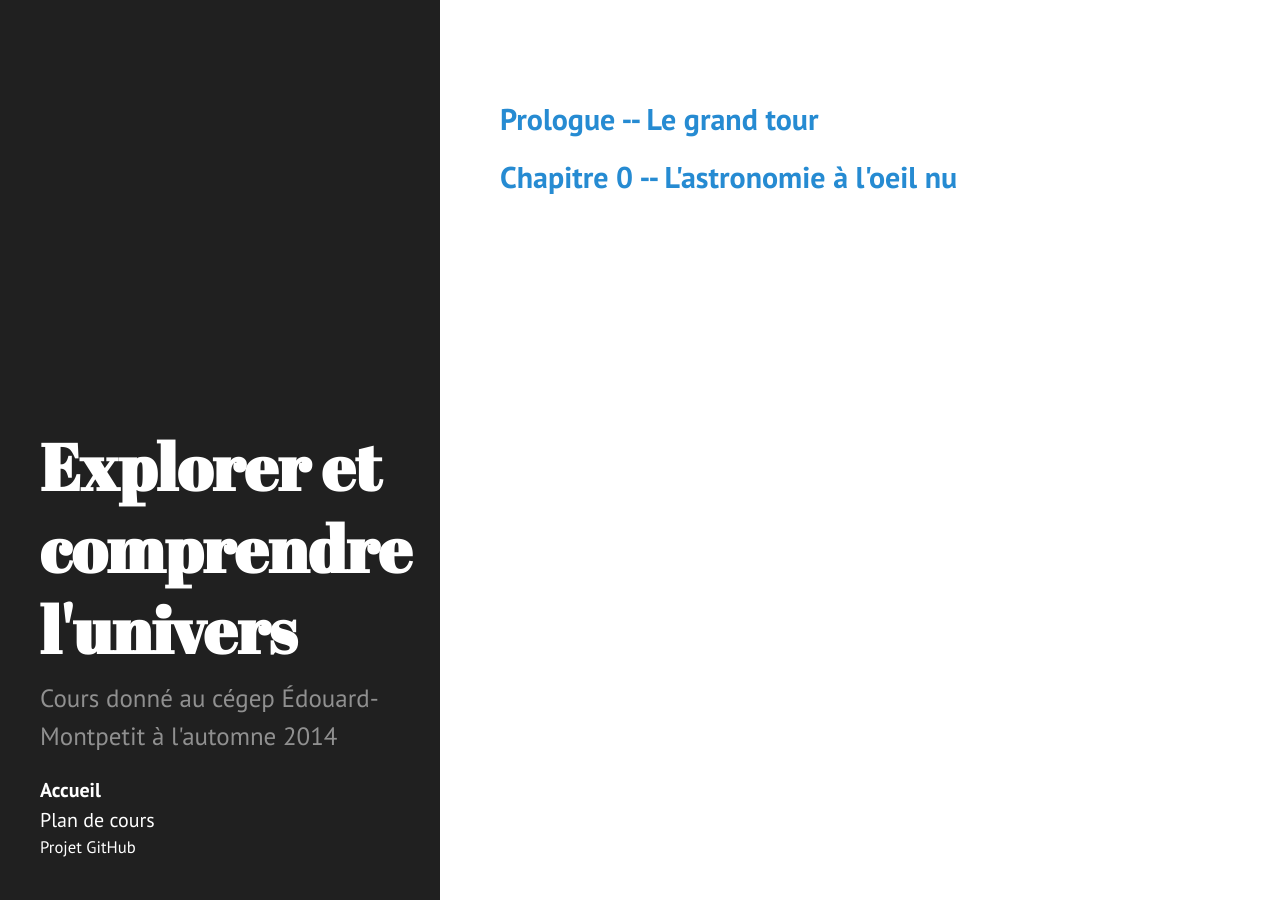
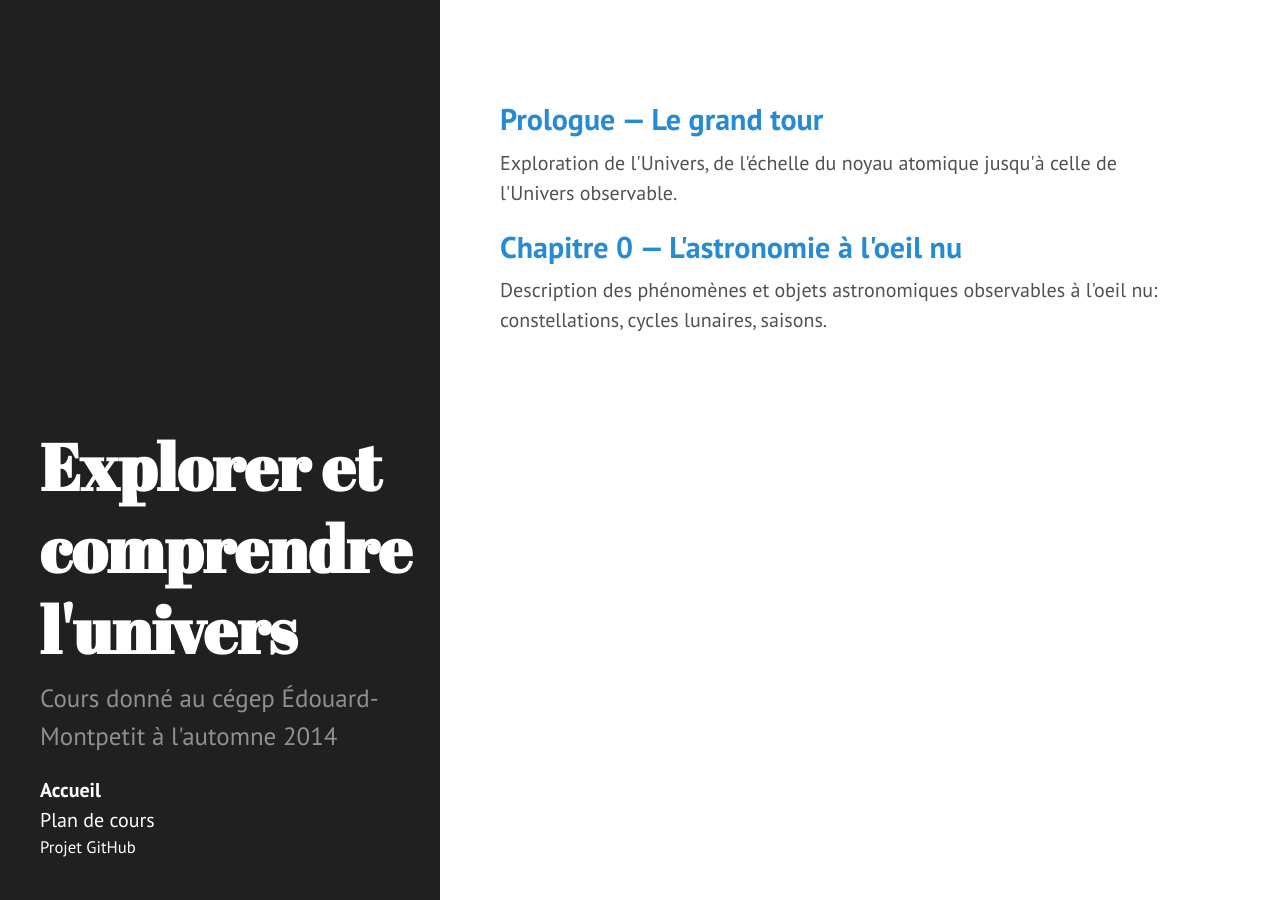
Before and after one commit to loicseguin/astronomie, a Jekyll site: the page built from index.html, in a window 1280 px wide. Built offline with Jekyll 4.4.1, drawn with Linux system fonts in a browser that asks for light colours; Markdown is read by kramdown in place of the engine named in the settings; the list of posts is cut into pages by our own code.

```diff
--- a/index.html
+++ b/index.html
@@ -19,6 +19,13 @@ title: Accueil
   {% endfor %}
 </div>
 
-<h2><a href="http://astro.loicseguin.com/prologue/">Prologue -- Le grand tour</a></h2>
-<h2><a href="http://astro.loicseguin.com/chap00/">Chapitre 0 -- L'astronomie
+<h2><a href="http://astro.loicseguin.com/prologue/">Prologue — Le grand tour</a></h2>
+
+Exploration de l'Univers, de l'échelle du noyau atomique jusqu'à celle de
+l'Univers observable.
+
+<h2><a href="http://astro.loicseguin.com/chap00/">Chapitre 0 — L'astronomie
     à l'oeil nu</a></h2>
+
+Description des phénomènes et objets astronomiques observables à l'oeil nu:
+constellations, cycles lunaires, saisons.
```
